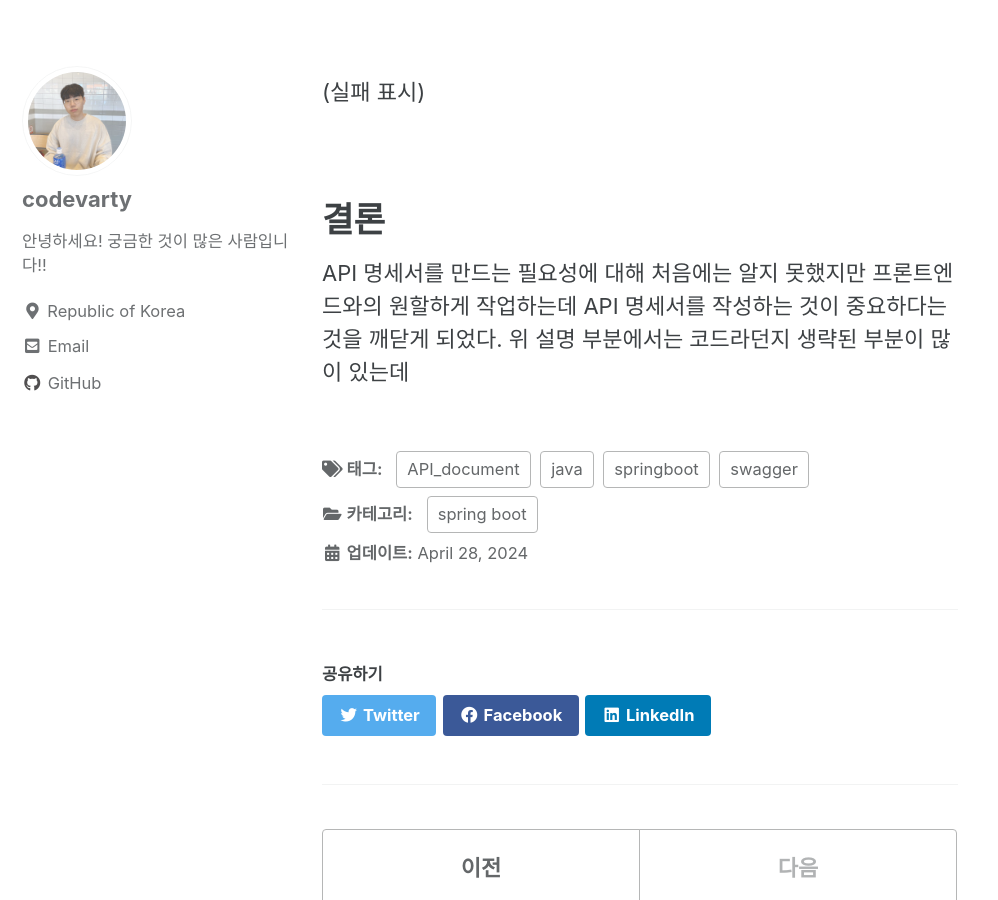
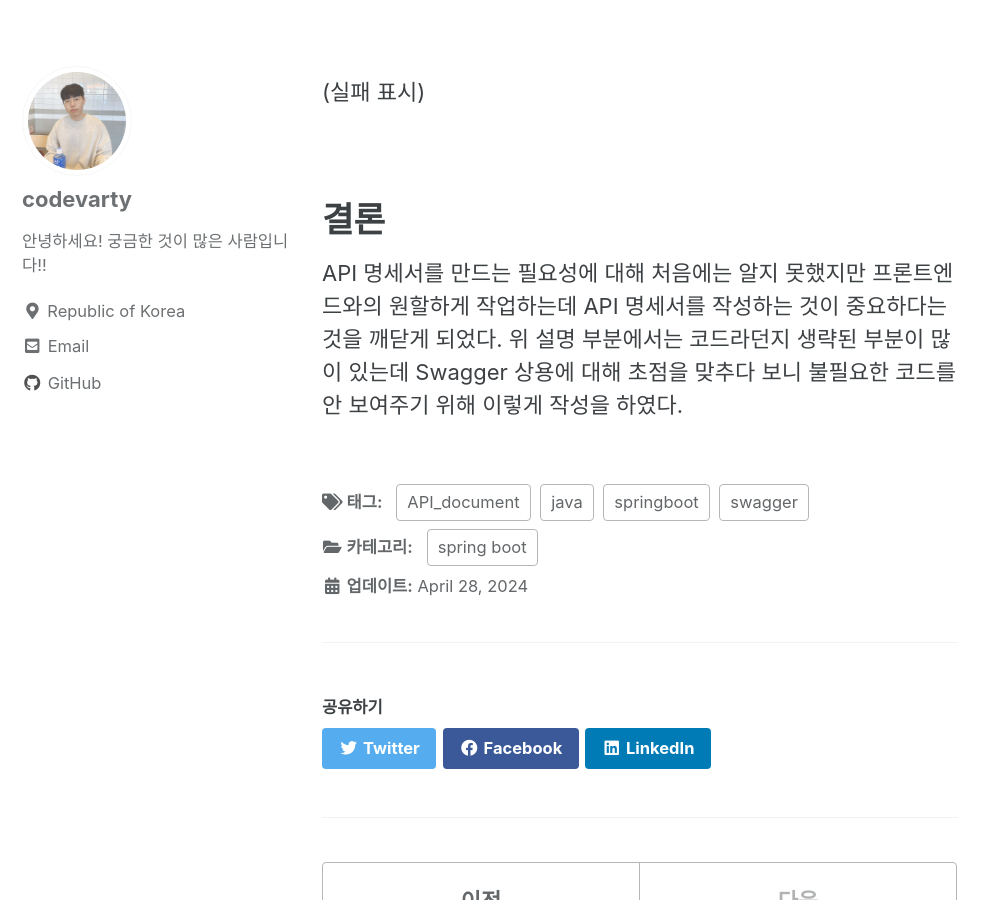
Before and after one commit to codevarty/codevarty.github.io, a Jekyll site: the page built from _posts/2024-04-28-spring-boot-swagger.md, in a window 1280 px wide and 900 px high, scrolled down 6097 px. Shown: the whole window, without its empty margins (0-998 px from the left). Built offline with Jekyll 4.4.1, drawn with Linux system fonts in a browser that asks for light colours; cached includes are drawn as plain includes.

Commit message:
vault backup: 2024-04-29 00:11:30

```diff
--- a/_posts/2024-04-28-spring-boot-swagger.md
+++ b/_posts/2024-04-28-spring-boot-swagger.md
@@ -197,4 +197,4 @@ Example Value 를 통해 입력 값 예시를 설정할 수 있다.
 ![](../assets/images/post/Pasted%20image%2020240429000807.png)
 
 # 결론
-API 명세서를 만드는 필요성에 대해 처음에는 알지 못했지만 프론트엔드와의 원할하게 작업하는데 API 명세서를 작성하는 것이 중요하다는 것을 깨닫게 되었다. 위 설명 부분에서는 코드라던지 생략된 부분이 많이 있는데
+API 명세서를 만드는 필요성에 대해 처음에는 알지 못했지만 프론트엔드와의 원할하게 작업하는데 API 명세서를 작성하는 것이 중요하다는 것을 깨닫게 되었다. 위 설명 부분에서는 코드라던지 생략된 부분이 많이 있는데 Swagger 상용에 대해 초점을 맞추다 보니 불필요한 코드를 안 보여주기 위해 이렇게 작성을 하였다.
```
